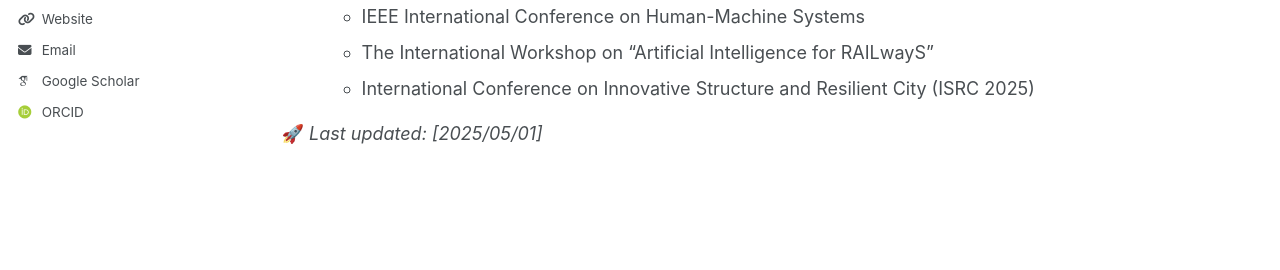
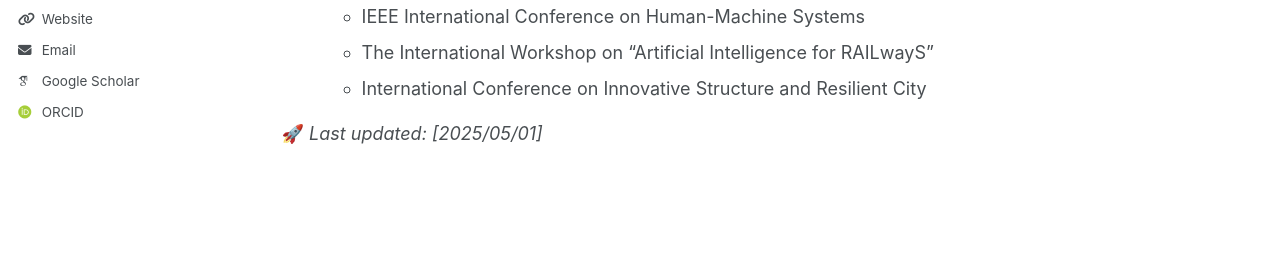
Before and after one commit to christie888/christie888.github.io, a Jekyll site: the page built from _pages/about.md, in a window 1280 px wide and 900 px high, scrolled down 1826 px. Shown: the part 369-639 px from the top of the window. Built offline with Jekyll 4.4.1, drawn with Linux system fonts in a browser that asks for light colours; some web fonts are replaced.

Commit message:
Update about.md

```diff
--- a/_pages/about.md
+++ b/_pages/about.md
@@ -72,7 +72,7 @@
   - IEEE International Conference on Cyber Humanities
   - IEEE International Conference on Human-Machine Systems
   - The International Workshop on “Artificial Intelligence for RAILwayS”
-  - International Conference on Innovative Structure and Resilient City (ISRC 2025)
+  - International Conference on Innovative Structure and Resilient City
 
 
 🚀 _Last updated: [2025/05/01]_
```
